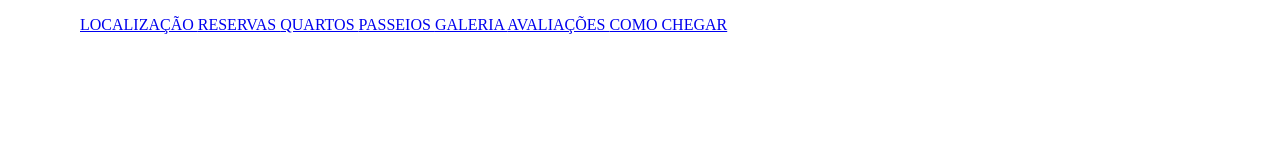
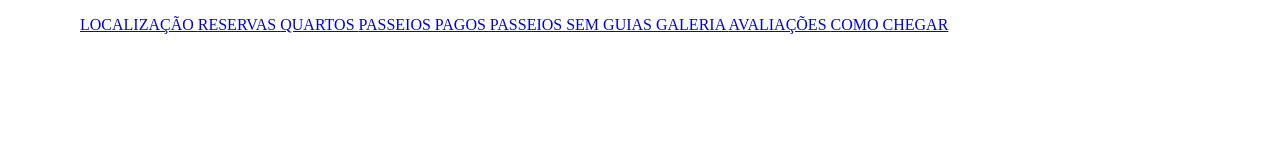
Before and after one commit to Danilo-Couto/webpage-pousada-toatoa, a Next.js app: page / in a window 1280 px wide. Shown: the top 160 px of the page. Built offline with nearby package versions, Linux system fonts and the light colour scheme.

Commit message:
add items to header

```diff
--- a/src/components/Header/header.tsx
+++ b/src/components/Header/header.tsx
@@ -6,7 +6,8 @@ function Header() {
         <Link href="/" >LOCALIZAÇÃO  </Link>
         <Link href="/" >RESERVAS  </Link>
         <Link href="/" >QUARTOS  </Link>
-        <Link href="/" >PASSEIOS  </Link>
+        <Link href="/" >PASSEIOS PAGOS </Link>
+        <Link href="/" >PASSEIOS SEM GUIAS </Link>
         <Link href="/" >GALERIA  </Link>
         <Link href="/" >AVALIAÇÕES  </Link>
         <Link  href="/" > COMO CHEGAR </Link>
```
